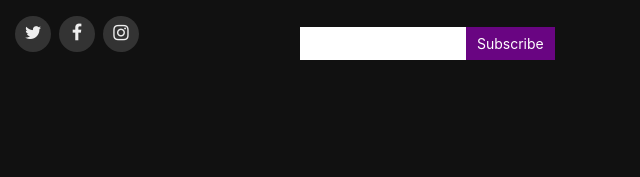
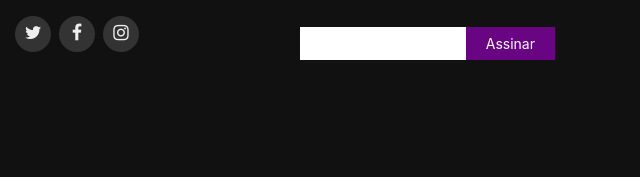
Before and after one commit to MatheusValoisC/NoName, a plain HTML site: page index.html in a window 1280 px wide. Shown: the part 3254-3431 px from the top of the page, 640-1280 px from the left. Drawn offline with Linux system fonts and the light colour scheme; files whose address does not match are found by name.

Commit message:
Update index.html

```diff
--- a/index.html
+++ b/index.html
@@ -555,7 +555,7 @@
             <h4>Our Newsletter</h4>
             <p>Assine a NewsLetter para ficar por dentro das atualizações dos nossos projetos</p>
             <form action="" method="post">
-              <input type="email" name="email"><input type="submit"  value="Subscribe">
+              <input type="email" name="email"><input type="submit"  value="Assinar">
             </form>
           </div>
 
```
